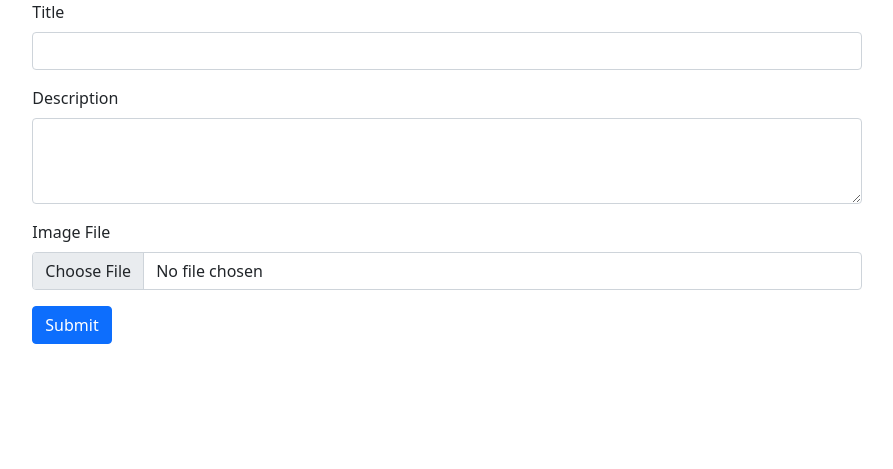
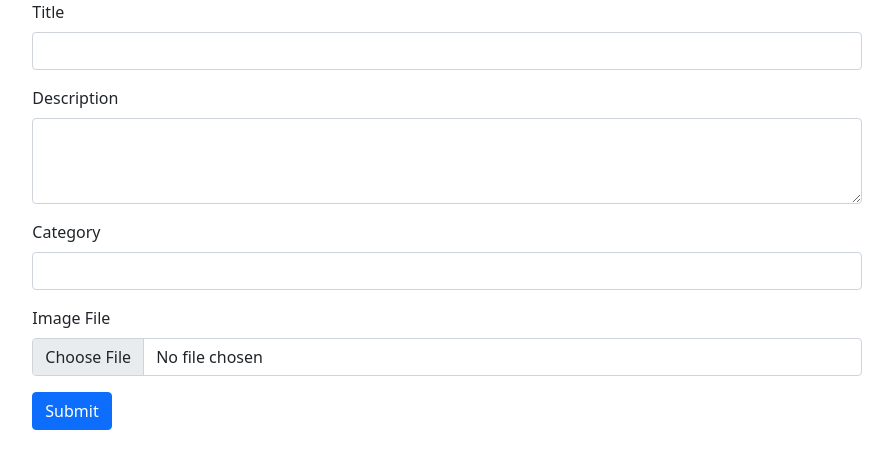
Before and after one commit to petersercombe/FlaskAppDemo-DSU1, a Flask app: page /add in a window 1280 px wide. Shown: the part 56-525 px from the top of the page, without its empty margins (193-1086 px from the left). Run offline with Flask 2, Linux system fonts and the light colour scheme; the visitor is signed in with stand-in values (Sample User, id 1).

Commit message:
Tuesday 21th June

```diff
--- a/dbUtils.py
+++ b/dbUtils.py
@@ -32,12 +32,22 @@ def selectQuery(query, data=None):
 
 getAllUsers = "SELECT * FROM users"
 
-getOneUser = "SELECT * FROM users WHERE username == ?"
+getOneUser = "SELECT * FROM users WHERE username == ?" # Used for logins
 
 addUser = "INSERT INTO users ('username','firstname','lastname','email','password') VALUES (?,?,?,?,?)"
 
-print(selectQuery(getAllUsers))
+getItems = "SELECT * FROM items LIMIT ? OFFSET ?"
 
-print(selectQuery(getOneUser, ['staff',]))
+getOneItem = "SELECT * FROM items WHERE itemID == ?"
+
+getFilteredItems = "SELECT * FROM items WHERE category == ?"
+
+addItem = "INSERT INTO items ('title','description','categoryID','date','image') VALUES (?,?,?,?,?)"
+
+# selectQuery(getItems, (50,0))
+
+# print(selectQuery(getAllUsers))
+
+# print(selectQuery(getOneUser, ['staff',]))
 
 # commitQuery(addUser, ('staff', 'Staff', 'User', 'staff@bcc.net.au', 'staff'))
--- a/main.py
+++ b/main.py
@@ -2,6 +2,7 @@ from flask import *
 import os, sys # for file operations
 import datetime # for datetime
 from imageUtils import *
+from dbUtils import *
 
 app = Flask(__name__)
 
@@ -42,7 +43,7 @@ lostProperty = {0:{"title":"Water Bottle",
 def home():
     return render_template("index.html",
                            user=session["name"] if "username" in session else None,
-                           lostProperty=lostProperty)
+                           lostProperty=selectQuery(getItems,(50,0))) # update to add pagination
 
 @app.route('/claimed')
 def claimed():
@@ -52,11 +53,11 @@ def claimed():
         flash('You must be logged in to view this page.')
         return render_template("login.html")
 
-@app.route('/item/<key>')
-def item(key):
+@app.route('/item/<itemID>')
+def item(itemID):
     return render_template("item.html",
                            user=session["name"] if "username" in session else None,
-                           data=lostProperty[int(key)])
+                           item=selectQuery(getOneItem, (itemID,))[0])
 
 
 @app.route('/add')
@@ -81,13 +82,12 @@ def addPost():
             thumb.save(os.path.join(app.config["uploadsFolder"], 'thumb_'+fileName), quality=95)
         else:
             image = "noImage.png"
-        lostProperty[len(lostProperty)] = {"title":request.form["title"],
-                                           "description":request.form["description"],
-                                           "date":currentDT.strftime("%Y-%m-%d"),
-                                           "claimed":False,
-                                           "claimedBy":"",
-                                           "image":image}
-        print(lostProperty)
+
+        commitQuery(addItem, (request.form["title"],
+                              request.form["description"],
+                              request.form["categoryID"],
+                              currentDT.strftime("%Y-%m-%d"),
+                              image))
         return redirect("/")
     else:
         flash('You must be logged in to view this page.')
--- a/templates/add.html
+++ b/templates/add.html
@@ -6,12 +6,16 @@
 
 <form action="/add" method="POST" enctype="multipart/form-data">
     <div class="mb-3">
-      <label for="exampleFormControlInput1" class="form-label">Title</label>
-      <input type="text" class="form-control" id="exampleFormControlInput1" name="title" required>
+      <label for="title" class="form-label">Title</label>
+      <input type="text" class="form-control" id="title" name="title" required>
     </div>
     <div class="mb-3">
-      <label for="exampleFormControlTextarea1" class="form-label">Description</label>
-      <textarea class="form-control" id="exampleFormControlTextarea1" rows="3" name="description" required></textarea>
+      <label for="description" class="form-label">Description</label>
+      <textarea class="form-control" id="description" rows="3" name="description" required></textarea>
+    </div>
+    <div class="mb-3">
+      <label for="categoryID" class="form-label">Category</label>
+      <input type="text" class="form-control" id="categoryID" name="categoryID" required>
     </div>
     <div class="mb-3">
       <label for="formFile" class="form-label">Image File</label>
```
Also changed, not shown: templates/index.html (+4 -34 lines), templates/item.html (+5 -5 lines), static/images/2022-06-21 09-26-01-38539.jpg (added), static/images/2022-06-21 09-36-54-Picture1.png (added), static/images/thumb_2022-06-21 09-26-01-38539.jpg (added), static/images/thumb_2022-06-21 09-36-54-Picture1.png (added).
